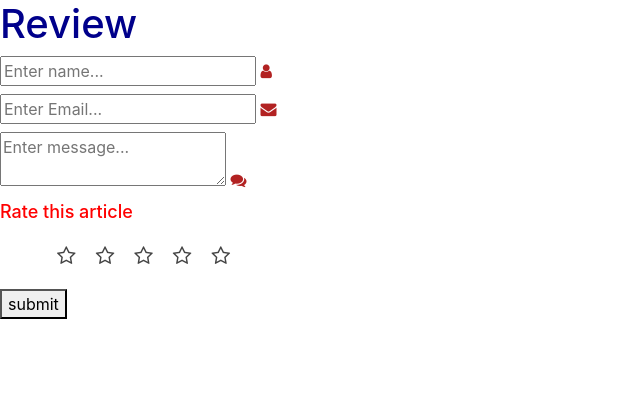
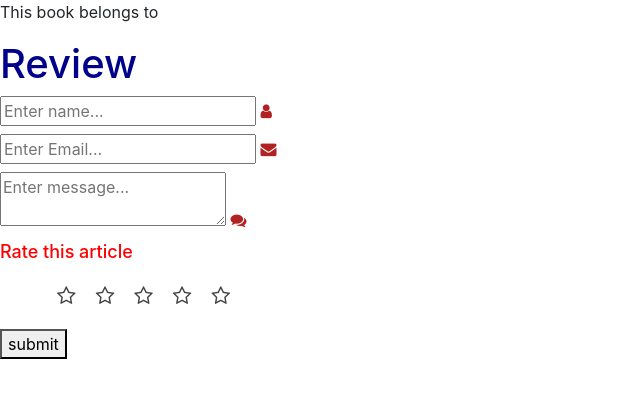
Before and after one commit to phanit1/project1-2019501026, a Flask app: template templates/Book_Page.html in a window 1280 px wide. Shown: the top 398 px of the page, without its empty margins (0-640 px from the left). Run offline with Flask 2, Linux system fonts and the light colour scheme; the template is opened without the code that fills it, so the values that code supplies are empty; some libraries are stand-ins or nearby versions.

Commit message:
updated create.py and bookpage

```diff
--- a/create.py
+++ b/create.py
@@ -1,6 +1,7 @@
 import os
 from flask import Flask, request, render_template,url_for,flash
 from models import *
+from booksdb import *
 from flask import Flask, session, redirect
 from flask_session import Session
 from sqlalchemy import create_engine, desc
@@ -87,7 +88,7 @@
 @app.route('/books/<id>',methods=['POST','GET'])
 def books(id):
     print(id)
-    result = db.session.query(Books).filter(Books.isbn == id)
+    result = db.session.query(Books).filter(Books.isbn == id).first()
     print(result)
     data=Review.query.all()
     r=Review.query.filter_by(isbn=id).all()
@@ -108,6 +109,10 @@
         # url="/review/"+str(id)
 
         return redirect(url_for('books', id = id))
+
+    else:
+        return render_template("Book_Page.html", Book_details=result,comments=r, allreviewdata = data )
+
 
 # @app.route('/review/<id>', methods=['POST','GET'])
 # def review(id):
--- a/templates/Book_Page.html
+++ b/templates/Book_Page.html
@@ -85,8 +85,11 @@
      </style>
 <body>
     <div class="smart-wrap">
+        <p>
+            This book belongs to {{Book_details.title}}
+        </p>
         <h1><i class="comments"></i> Review </h1>
-            <form method = "POST" action= "{{url_for('books', id = 12345)}}">
+            <form method = "POST" action= "{{url_for('books', id = Book_details.isbn)}}">
                 <div class="section">
                     <label class="field prepend-icon">
                         <input type="text" name="names" id="names" class="gui-input" placeholder="Enter name...">
```
